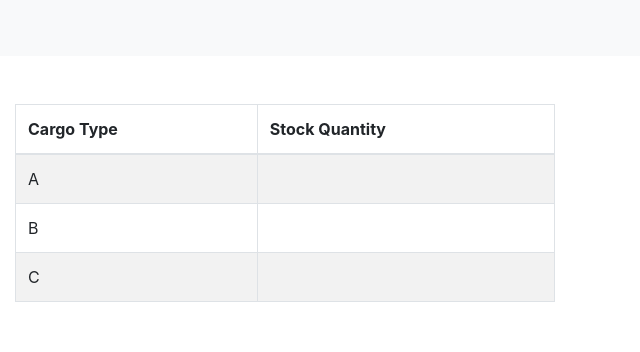
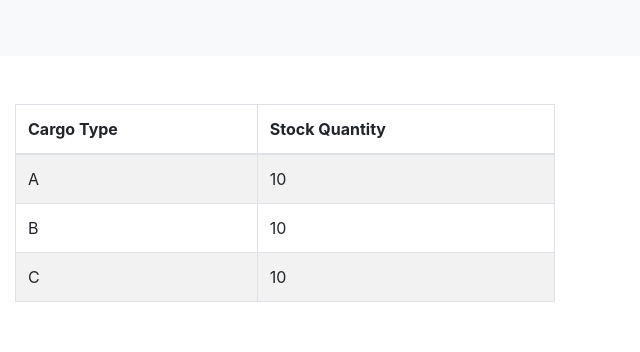
Before and after one commit to Szzx123/depot_reparti, a plain HTML site: page views/index.html in a window 1280 px wide. Shown: the top 352 px of the page, 640-1280 px from the left. Drawn offline with nearby package versions, Linux system fonts and the light colour scheme.

```diff
--- a/views/index.html
+++ b/views/index.html
@@ -58,15 +58,15 @@
                 <tbody>
                 <tr>
                     <td>A</td>
-                    <td id="cargo-a-stock"></td>
+                    <td id="cargo-a-stock">10</td>
                 </tr>
                 <tr>
                     <td>B</td>
-                    <td id="cargo-b-stock"></td>
+                    <td id="cargo-b-stock">10</td>
                 </tr>
                 <tr>
                     <td>C</td>
-                    <td id="cargo-c-stock"></td>
+                    <td id="cargo-c-stock">10</td>
                 </tr>
                 </tbody>
             </table>
```
